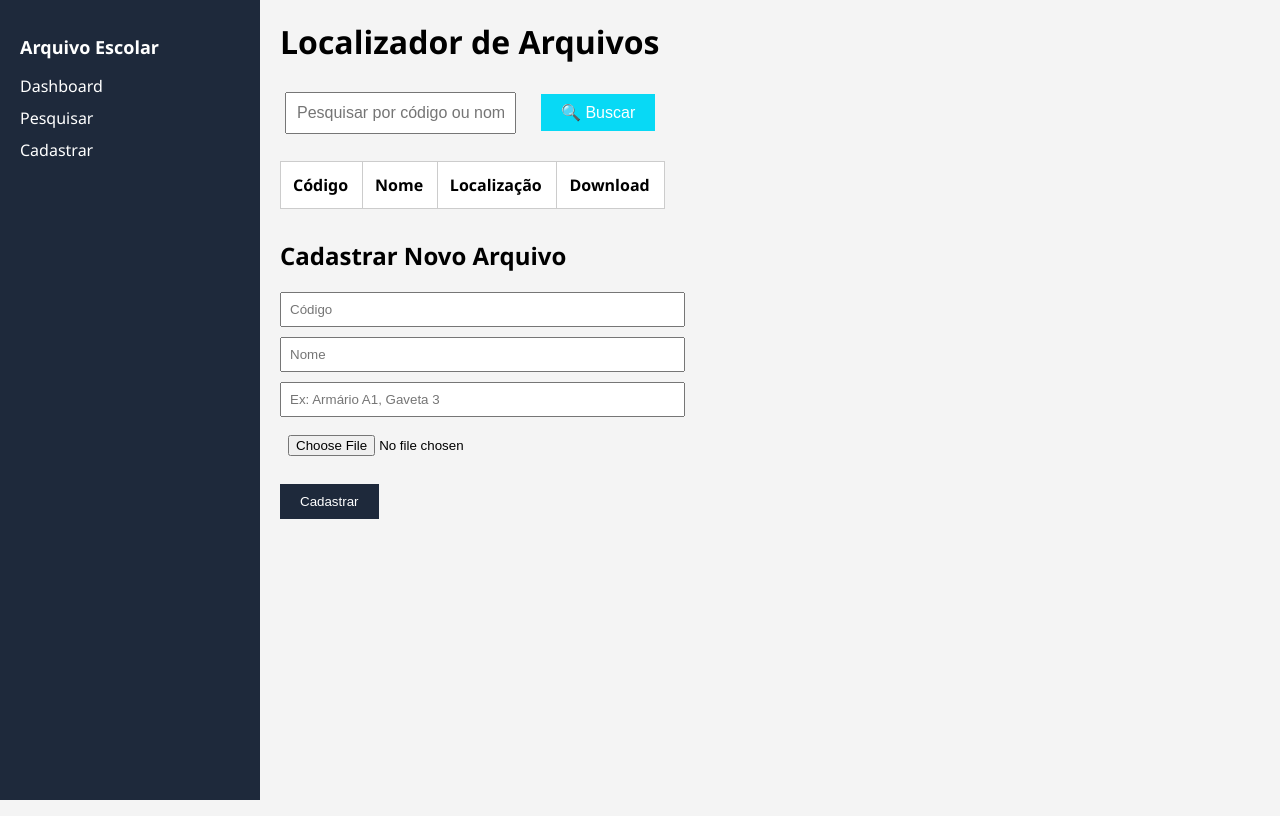
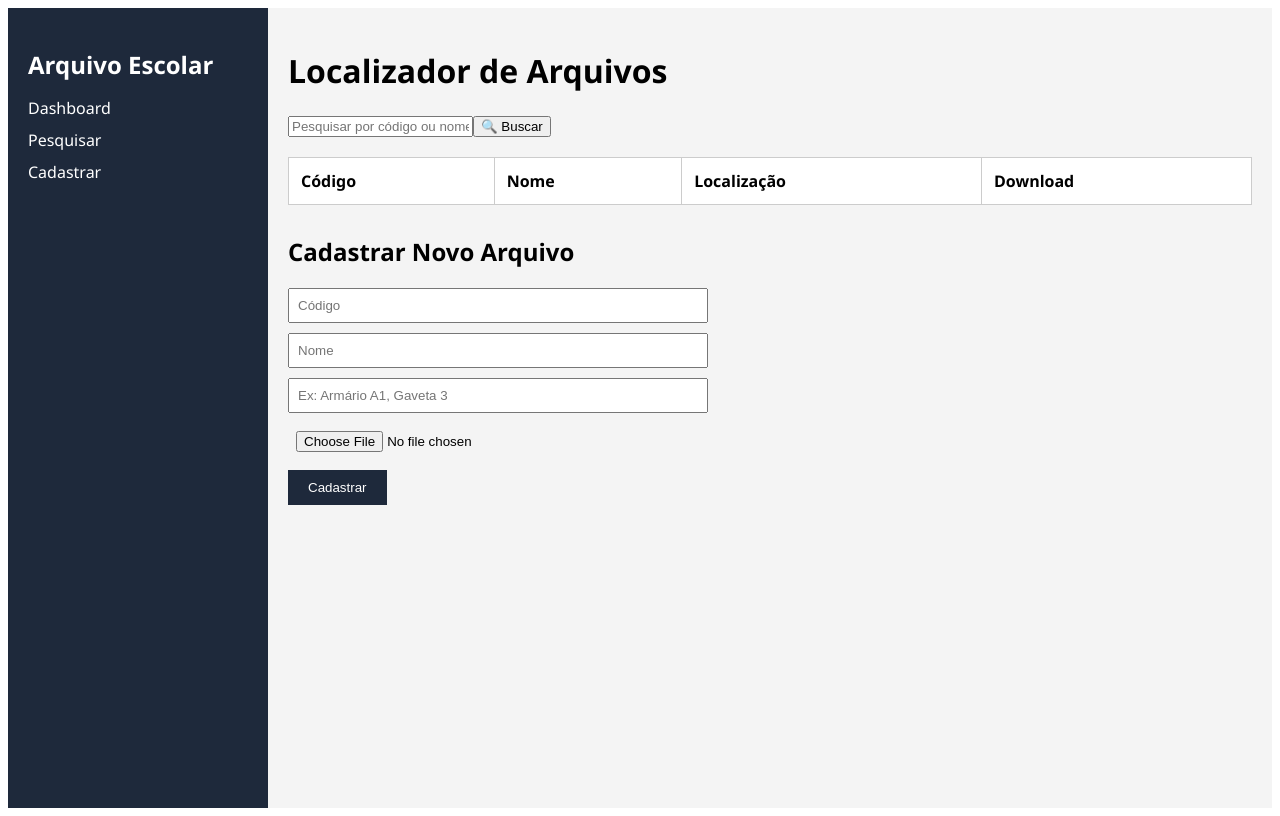
Before and after one commit to carlos11henrique/Arcevo, a Vue app: page /search in a window 1280 px wide. Built offline with nearby package versions, Linux system fonts and the light colour scheme.

Commit message:
CSS DO CARAI

```diff
--- a/dist-electron/main.js
+++ b/dist-electron/main.js
@@ -18,7 +18,7 @@ function createWindow() {
     }
   });
   win.webContents.on("did-finish-load", () => {
-    win?.webContents.send("main-process-message", (/* @__PURE__ */ new Date()).toLocaleString());
+    win == null ? void 0 : win.webContents.send("main-process-message", (/* @__PURE__ */ new Date()).toLocaleString());
   });
   if (VITE_DEV_SERVER_URL) {
     win.loadURL(VITE_DEV_SERVER_URL);
--- a/package.json
+++ b/package.json
@@ -19,12 +19,12 @@
     "@types/node": "^24.3.0",
     "@types/vue": "^1.0.31",
     "@types/vue-router": "^2.0.0",
-    "@vitejs/plugin-vue": "^5.0.4",
+    "@vitejs/plugin-vue": "^5.2.4",
     "@vue/runtime-dom": "^3.5.20",
     "electron": "^30.0.1",
     "electron-builder": "^24.13.3",
     "typescript": "^5.2.2",
-    "vite": "^7.1.3",
+    "vite": "^6.3.5",
     "vite-plugin-electron": "^0.28.6",
     "vite-plugin-electron-renderer": "^0.14.5",
     "vue-tsc": "^2.0.26"
--- a/src/App.vue
+++ b/src/App.vue
@@ -106,74 +106,6 @@ function searchFiles() {
 }
 </script>
 
-<style scoped>
-.app {
-  display: flex;
-  font-family: 'Segoe UI', sans-serif;
-  height: 100vh;
-  background-color: #f4f4f4;
-}
+<style >
 
-.sidebar {
-  width: 220px;
-  background-color: #1e293b;
-  color: white;
-  padding: 20px;
-}
-
-.sidebar h2 {
-  margin-bottom: 1rem;
-}
-
-.sidebar ul {
-  list-style: none;
-  padding: 0;
-}
-
-.sidebar li {
-  margin: 10px 0;
-}
-
-.sidebar a {
-  color: white;
-  text-decoration: none;
-}
-
-.main {
-  flex: 1;
-  padding: 20px;
-}
-
-.search-box {
-  margin: 20px 0;
-}
-
-table {
-  width: 100%;
-  border-collapse: collapse;
-  background-color: white;
-  margin-bottom: 30px;
-}
-
-th, td {
-  padding: 12px;
-  border: 1px solid #ccc;
-  text-align: left;
-}
-
-form input {
-  display: block;
-  margin: 10px 0;
-  padding: 8px;
-  width: 100%;
-  max-width: 400px;
-}
-
-form button {
-  padding: 10px 20px;
-  background-color: #1e293b;
-  color: white;
-  border: none;
-  cursor: pointer;
-}
 </style>
--- a/src/style.css
+++ b/src/style.css
@@ -1,7 +1,6 @@
-body {
-  margin: 0;
+.app {
+  display: flex;
   font-family: 'Segoe UI', sans-serif;
-  display: flex;
   height: 100vh;
   background-color: #f4f4f4;
 }
@@ -14,8 +13,7 @@ body {
 }
 
 .sidebar h2 {
-  font-size: 18px;
-  margin-bottom: 20px;
+  margin-bottom: 1rem;
 }
 
 .sidebar ul {
@@ -23,80 +21,49 @@ body {
   padding: 0;
 }
 
-.sidebar li a {
+.sidebar li {
+  margin: 10px 0;
+}
+
+.sidebar a {
   color: white;
   text-decoration: none;
-  display: block;
-  margin-bottom: 10px;
 }
 
 .main {
   flex: 1;
-  padding: 30px;
-  overflow-y: auto;
+  padding: 20px;
 }
 
-h1 {
-  margin-top: 0;
+.search-box {
+  margin: 20px 0;
 }
 
-input[type="text"], input[type="file"] {
-  padding: 10px;
-  margin: 5px;
-  width: calc(100% - 20px);
+table {
+  width: 100%;
+  border-collapse: collapse;
+  background-color: white;
+  margin-bottom: 30px;
+}
+
+th, td {
+  padding: 12px;
+  border: 1px solid #ccc;
+  text-align: left;
+}
+
+form input {
+  display: block;
+  margin: 10px 0;
+  padding: 8px;
+  width: 100%;
   max-width: 400px;
 }
 
-button {
+form button {
   padding: 10px 20px;
-  margin-top: 10px;
-  background-color: #2563eb;
+  background-color: #1e293b;
   color: white;
   border: none;
   cursor: pointer;
 }
-
-table {
-  width: 100%;
-  margin-top: 20px;
-  border-collapse: collapse;
-  background: white;
-}
-
-table, th, td {
-  border: 1px solid #ccc;
-}
-
-th, td {
-  padding: 10px;
-  text-align: left;
-}
-
-.search-box {
-  display: flex;
-  gap: 10px;
-  align-items: center;
-  margin-bottom: 18px;
-  max-width: 600px;
-}
-
-.search-box input {
-  flex: 1;
-  padding: 10px;
-  font-size: 16px;
-}
-
-.search-box button {
-  padding: 9px 20px;
-  background-color: #08d9f5;
-  color: white;
-  border: none;
-  cursor: pointer;
-  font-size: 16px;
-  transition: background 0.3s;
-  margin: 10px;
-}
-
-.search-box button:hover {
-  background-color: #05a327;
-}
```
Also changed, not shown: 1 other file (tests, documents, lock files or other folders).
